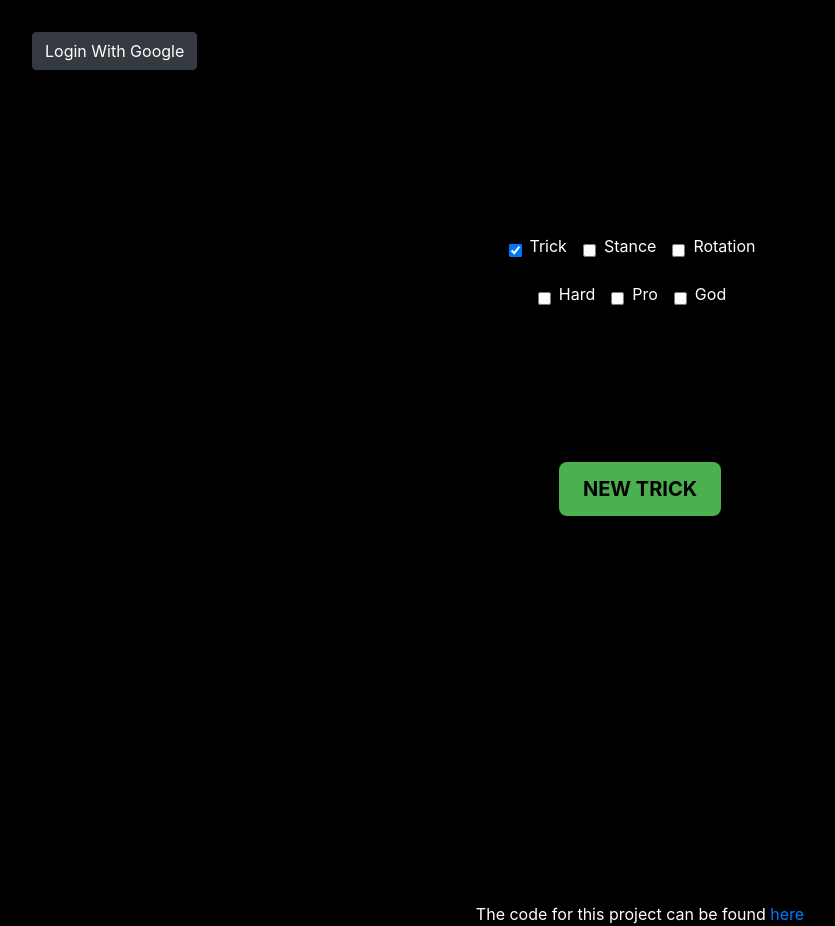
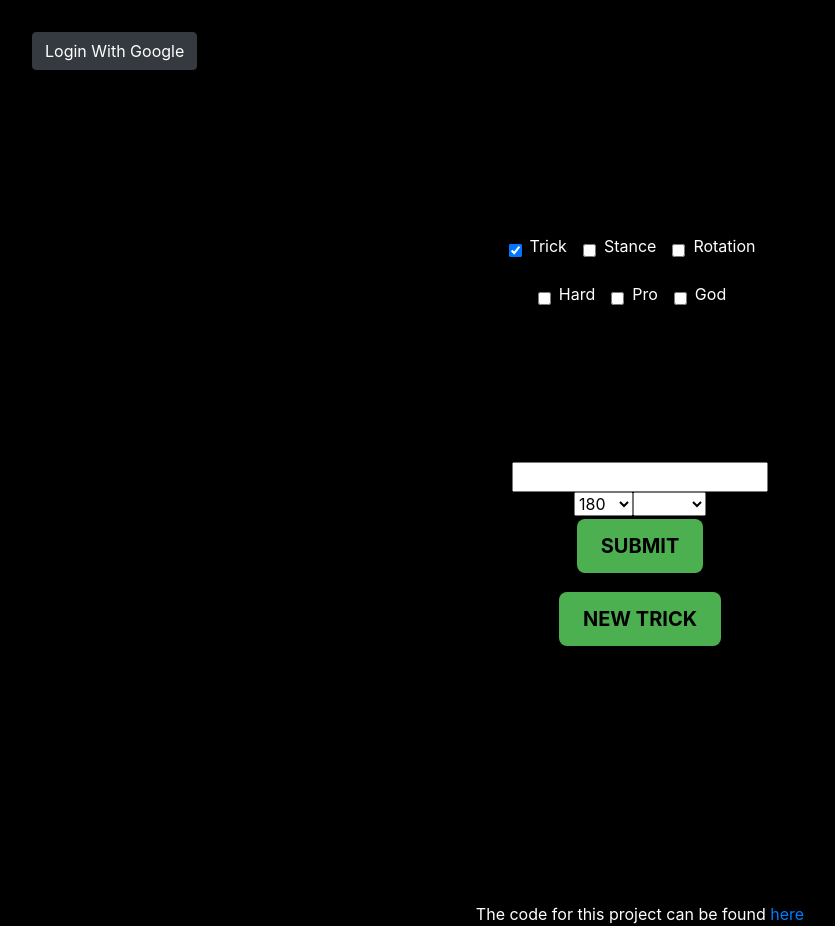
Before and after one commit to liamreeves/skaterdie, a React (Create React App) app: page / in a window 1280 px wide. Shown: the whole page, without its empty margins (0-835 px from the left). Built offline with nearby package versions, Linux system fonts and the light colour scheme; no server answers.

Commit message:
Added ability for user to submit their own tricks

```diff
--- /dev/null
+++ b/src/components/AddTrick.js
@@ -0,0 +1,57 @@
+import { useState } from "react";
+import styles from "../styles/Home.module.css"
+
+export default function AddTrick(props) {
+  const [newTrick, setNewTrick] = useState("");
+  const [rotation, setRotation] = useState("");
+  const [stance, setStance] = useState("");
+  return (
+    <>
+      <div>
+        <input
+          value={newTrick}
+          onChange={(e) => setNewTrick(e.target.value)}
+          type="text"
+          maxLength={30}
+        />
+        <div>
+        <select
+          value={rotation}
+          onChange={(e) => setRotation(e.target.value)}
+          name="rotation"
+          id="rotation"
+        >
+          <option value="180">180</option>
+          <option value="360">360</option>
+          <option value="540">540</option>
+          <option value="720">720</option>
+          <option value="900">900</option>
+          <option value="1080">1080</option>
+        </select>
+        <select
+          value={stance}
+          onChange={(e) => setStance(e.target.value)}
+          name="stance"
+          id="stance"
+        >
+          <option value=""></option>
+          <option value="Switch">Switch</option>
+          <option value="Fakie">Fakie</option>
+          <option value="Nollie">Nollie</option>
+        </select>
+
+        </div>
+        <button
+        className={styles.button}
+          onClick={() => {
+            props.setTrick(newTrick)
+              props.setRotation(rotation)
+              props.setStance(stance)
+          }}
+        >
+          Submit
+        </button>
+      </div>
+    </>
+  );
+}
--- a/src/components/Dice.js
+++ b/src/components/Dice.js
@@ -8,6 +8,7 @@ import { AuthContext } from "../contexts/AuthContext";
 import { getDatabase, ref, child, get } from "firebase/database";
 import TrickList from "./TrickList";
 import HashLoader from "react-spinners/HashLoader";
+import AddTrick from "./AddTrick";
 
 export default function Dice(props) {
   const [stance, setStance] = useState("");
@@ -177,6 +178,12 @@ export default function Dice(props) {
           {trick}
         </h1>
       </div>
+      <AddTrick
+        setTrick={setTrick}
+        setRotation={setRotation}
+        setStance={setStance}
+      />
+      <div>
         <button className={styles.button} onClick={random}>
           New Trick
         </button>
@@ -191,5 +198,6 @@ export default function Dice(props) {
           ""
         )}
       </div>
+    </div>
   );
 }
--- a/src/styles/Home.module.css
+++ b/src/styles/Home.module.css
@@ -58,6 +58,7 @@ body,
 }
 
 .button {
+  margin: .2rem;
   padding: 0.75rem 1.5rem;
   border-radius: 0.5rem;
   font-size: 1.25rem;
```
Lines whose indentation alone changed are shown as unchanged.
